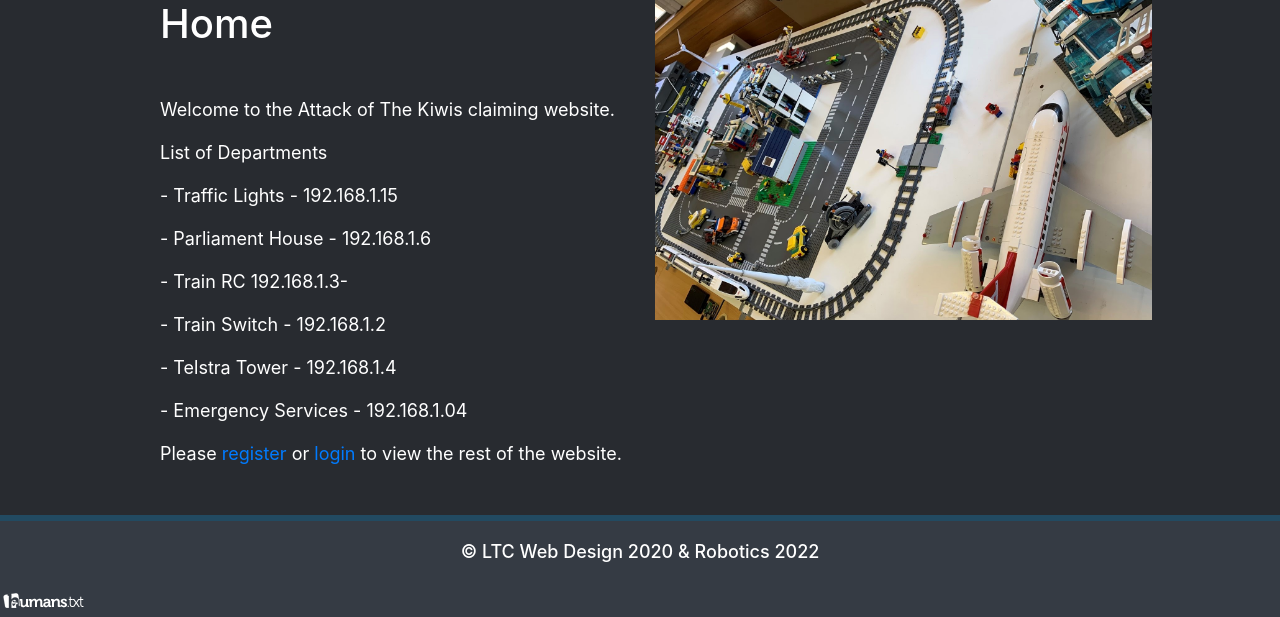
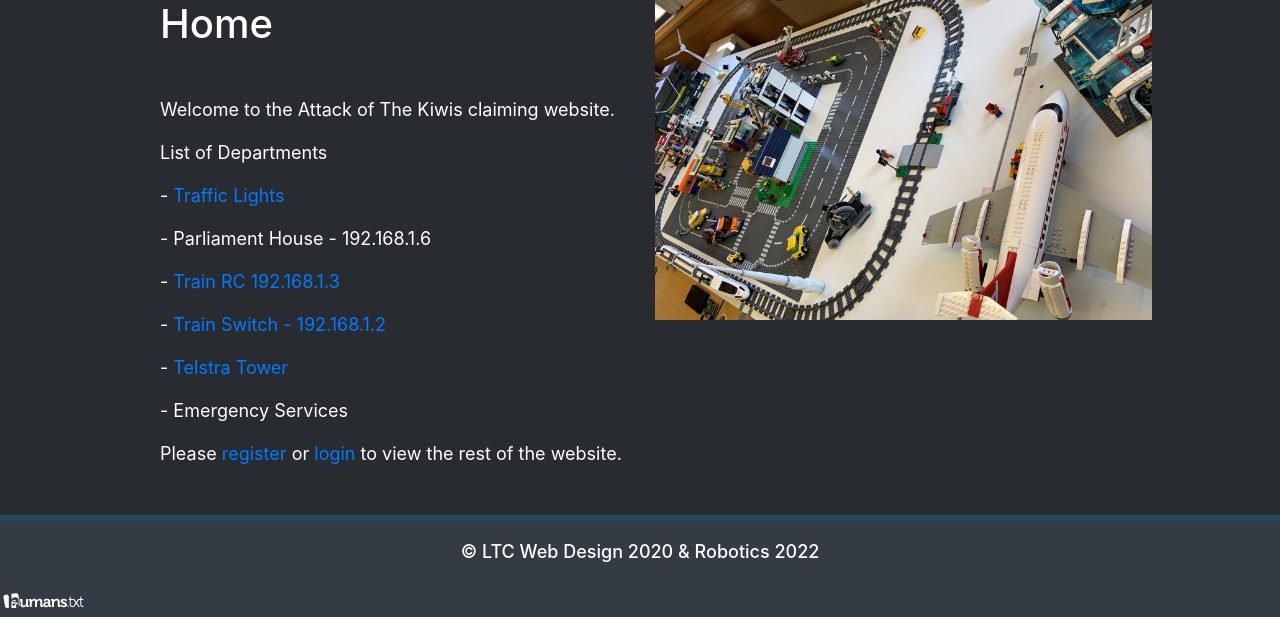
Before and after one commit to Lake-Tuggeranong-College/CyberRange2022, a Flask app: page / in a window 1280 px wide. Shown: the part 183-800 px from the top of the page. Run offline with Flask 2, Linux system fonts and the light colour scheme; parts of the project's set-up code (start-up, migrations or seed data) failed here and were passed over; some libraries are stand-ins or nearby versions.

Commit message:
Fixed some IP addresses

```diff
--- a/Website/templates/index.html
+++ b/Website/templates/index.html
@@ -20,12 +20,12 @@
             {% endif %}
             <p>Welcome to the Attack of The Kiwis claiming website.</p>
             <p>List of Departments</p>
-            <p>- Traffic Lights - 192.168.1.15</p>
+            <p>- <a href="192.168.1.101">Traffic Lights</a></p>
             <p>- Parliament House - 192.168.1.6</p>
-            <p>- Train RC 192.168.1.3- </p>
-            <p>- Train Switch - 192.168.1.2</p>
-            <p>- Telstra Tower - 192.168.1.4</p>
-            <p>- Emergency Services - 192.168.1.04</p>
+            <p>- <a href="http://192.168.1.102/">Train RC 192.168.1.3 </a> </p>
+            <p>- <a href="http://192.168.1.103/">Train Switch - 192.168.1.2</a></p>
+            <p>- <a href="http://192.168.1.100/">Telstra Tower</a></p>
+            <p>- <a hred="http://192.168.1.104/">Emergency Services</a></p>
             {% if current_user.is_anonymous %}
                 <p>Please <a href="/register">register</a> or <a href="/login">login</a> to view the rest of the
                     website.</p>
```
